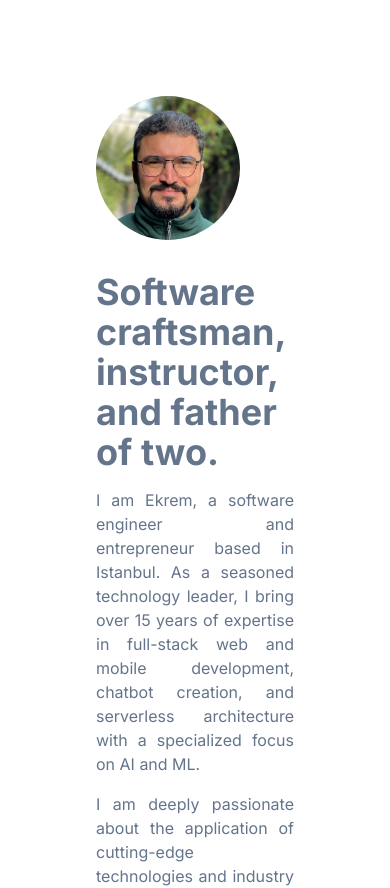
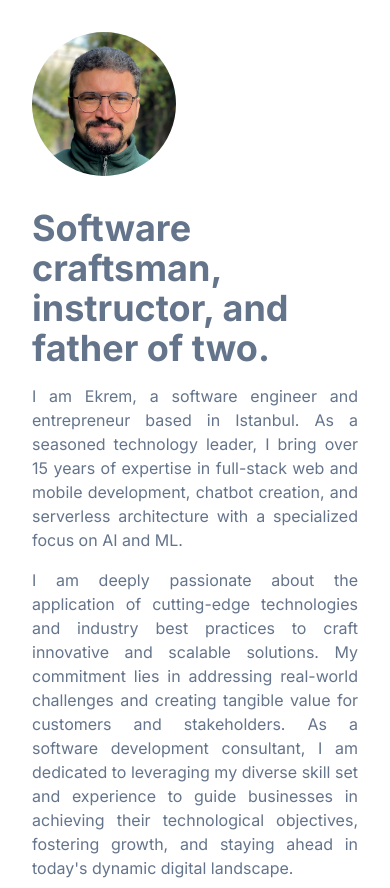
Before and after one commit to ekremkenter/mek-dev, a Next.js app: page / in a window 390 px wide. Shown: the top 888 px of the page. Built offline with nearby package versions, Linux system fonts and the light colour scheme.

Commit message:
Fix mobile layout

```diff
--- a/src/app/page.tsx
+++ b/src/app/page.tsx
@@ -6,7 +6,7 @@ import TwitterIcon from '@/components/twitter-icon';
 
 export default function Home() {
   return (
-    <main className="flex min-h-screen flex-col items-start p-24">
+    <main className="flex min-h-screen flex-col items-start p-8 lg:p-24">
       <Avatar />
       <h1 className="text-4xl font-bold mt-8">
         Software craftsman, instructor, and father of two.
```
